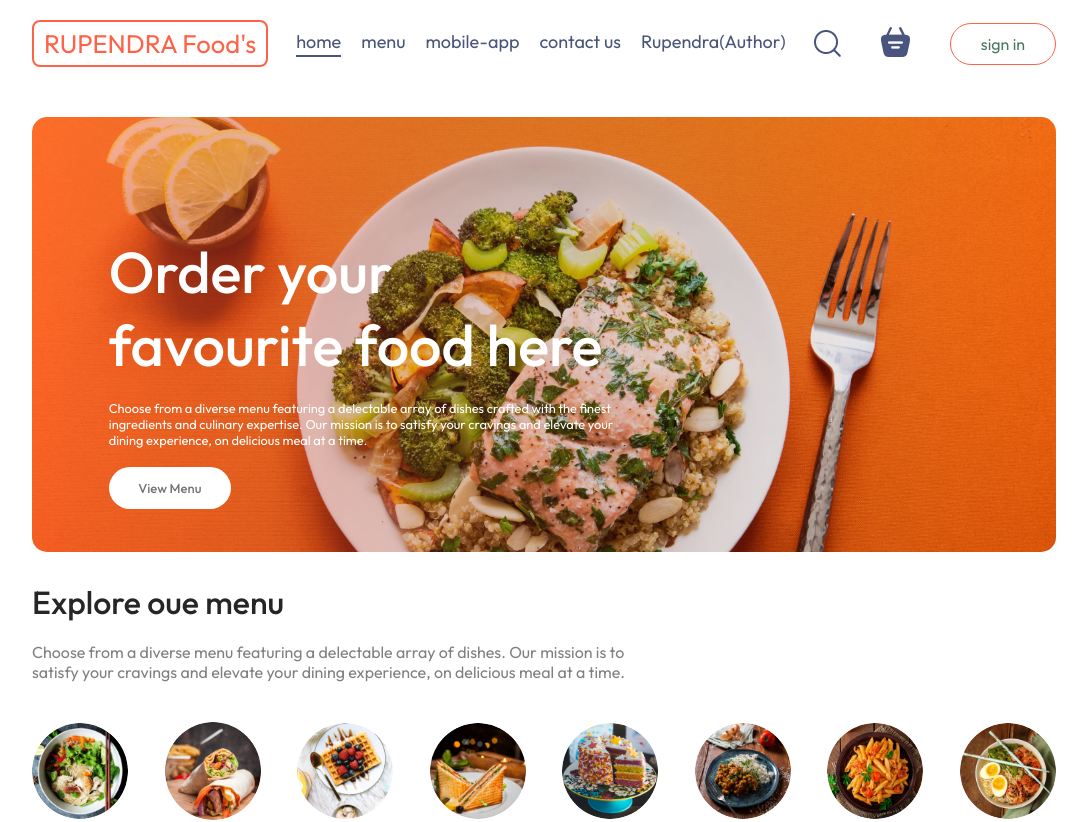
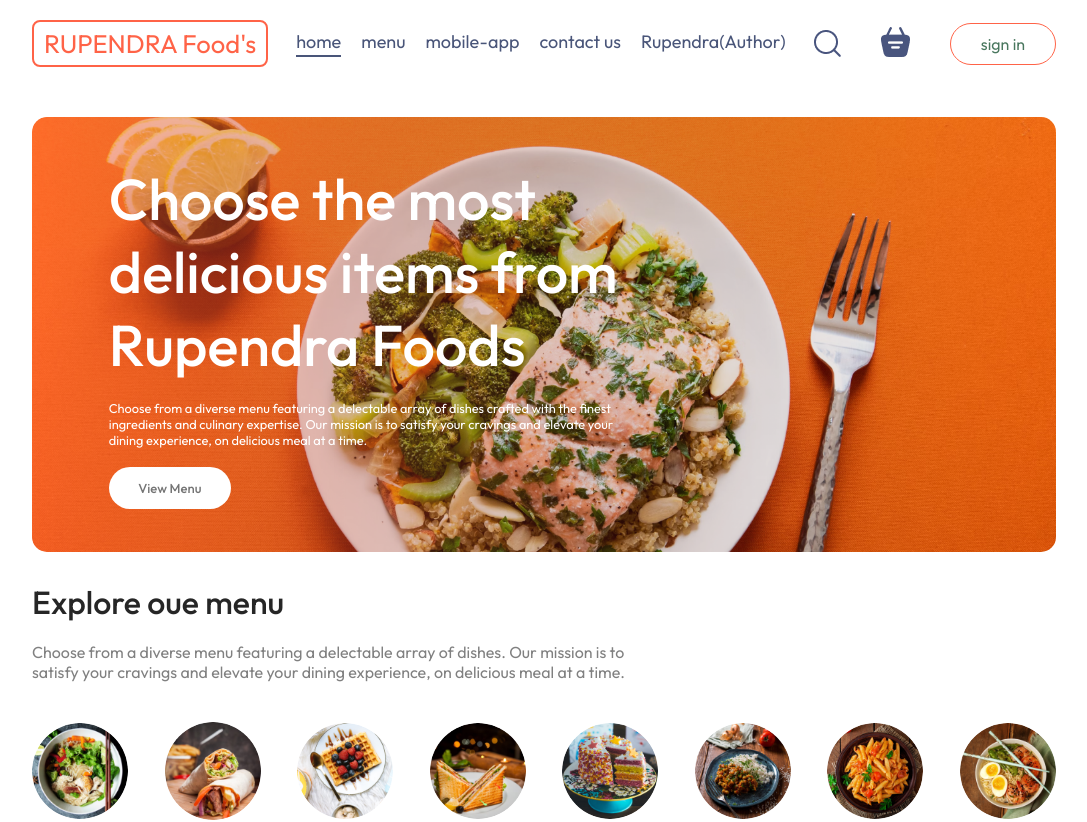
Before and after one commit to RupendraCHA/Rupendra_Food_Delivery, a React (Vite) app in the folder frontend/: page / in a window 1280 px wide. Shown: the top 822 px of the page, without its empty margins (96-1183 px from the left). Built offline with nearby package versions, Linux system fonts and the light colour scheme; no server answers.

Commit message:
Header Text changes

```diff
--- a/frontend/src/components/Header/Header.jsx
+++ b/frontend/src/components/Header/Header.jsx
@@ -5,7 +5,7 @@ const Header = () => {
     return (
         <div className='header'>
             <div className='header-contents'>
-                <h2>Order your favourite food here</h2>
+                <h2>Choose the most delicious items from Rupendra Foods</h2>
                 <p>Choose from a diverse menu featuring a delectable
                     array of dishes crafted with the finest ingredients and
                     culinary expertise. Our mission is to satisfy your cravings
```
